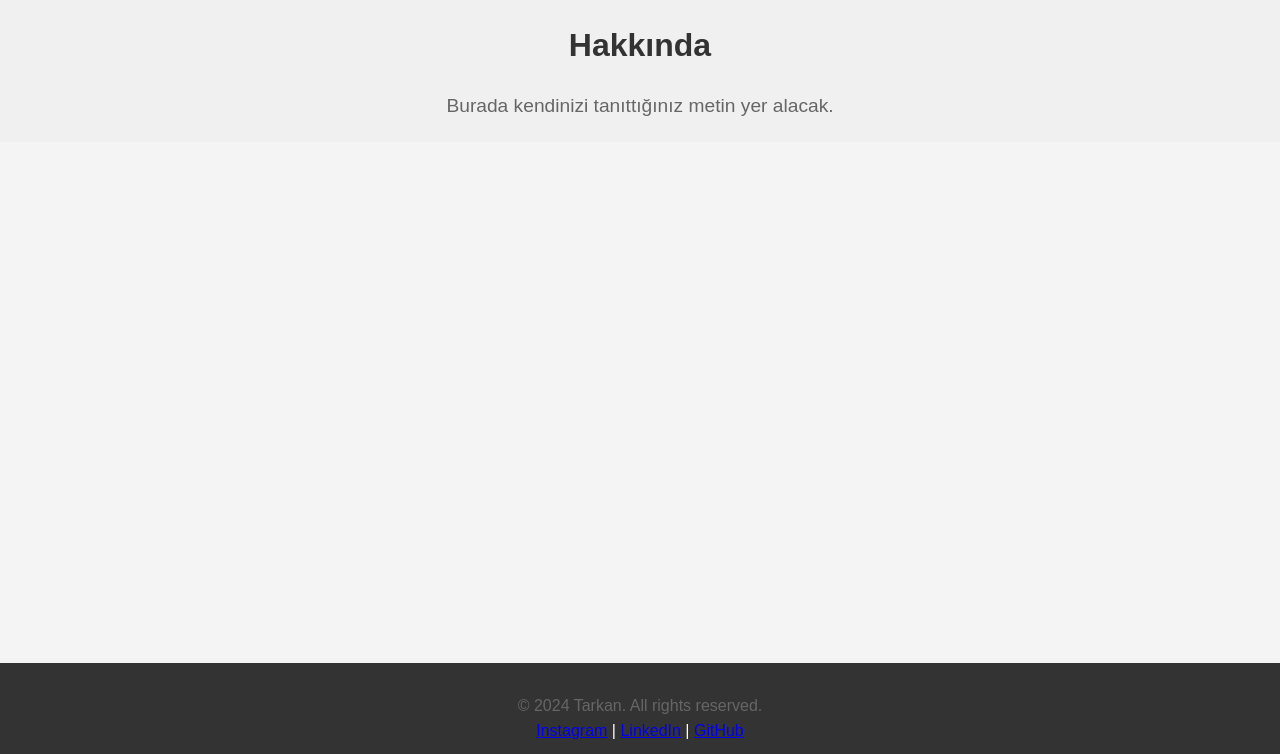
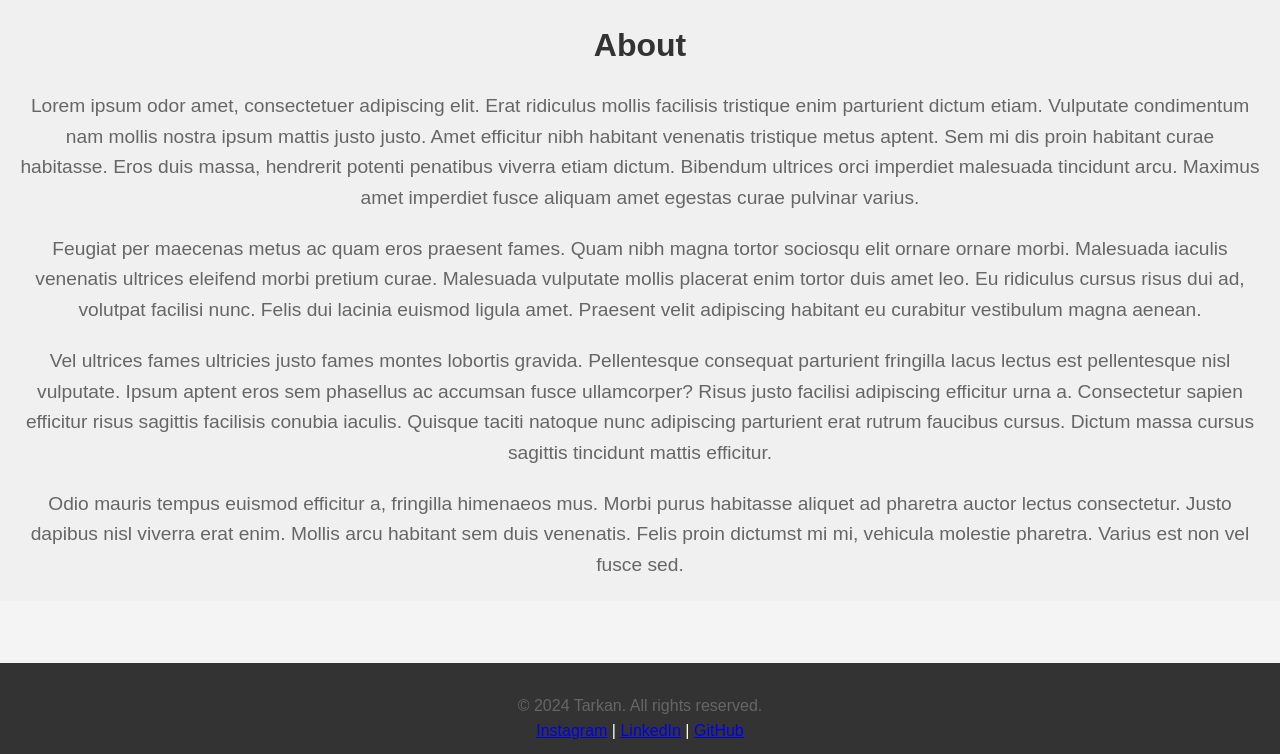
Before and after one commit to tarkangur/Portfolio-Website, a Flask app: page /about in a window 1280 px wide. Shown: the part 46-800 px from the top of the page. Run offline with Flask 3, Linux system fonts and the light colour scheme; some libraries are stand-ins or nearby versions.

Commit message:
Update about.html

```diff
--- a/templates/about.html
+++ b/templates/about.html
@@ -11,8 +11,11 @@
 
     <main>
         <section id="about-me">
-            <h2>Hakkında</h2>
-            <p>Burada kendinizi tanıttığınız metin yer alacak.</p>
+            <h2>About</h2>
+            <p>Lorem ipsum odor amet, consectetuer adipiscing elit. Erat ridiculus mollis facilisis tristique enim parturient dictum etiam. Vulputate condimentum nam mollis nostra ipsum mattis justo justo. Amet efficitur nibh habitant venenatis tristique metus aptent. Sem mi dis proin habitant curae habitasse. Eros duis massa, hendrerit potenti penatibus viverra etiam dictum. Bibendum ultrices orci imperdiet malesuada tincidunt arcu. Maximus amet imperdiet fusce aliquam amet egestas curae pulvinar varius.</p>
+            <p>Feugiat per maecenas metus ac quam eros praesent fames. Quam nibh magna tortor sociosqu elit ornare ornare morbi. Malesuada iaculis venenatis ultrices eleifend morbi pretium curae. Malesuada vulputate mollis placerat enim tortor duis amet leo. Eu ridiculus cursus risus dui ad, volutpat facilisi nunc. Felis dui lacinia euismod ligula amet. Praesent velit adipiscing habitant eu curabitur vestibulum magna aenean.</p>
+            <p>Vel ultrices fames ultricies justo fames montes lobortis gravida. Pellentesque consequat parturient fringilla lacus lectus est pellentesque nisl vulputate. Ipsum aptent eros sem phasellus ac accumsan fusce ullamcorper? Risus justo facilisi adipiscing efficitur urna a. Consectetur sapien efficitur risus sagittis facilisis conubia iaculis. Quisque taciti natoque nunc adipiscing parturient erat rutrum faucibus cursus. Dictum massa cursus sagittis tincidunt mattis efficitur.</p>
+            <p>Odio mauris tempus euismod efficitur a, fringilla himenaeos mus. Morbi purus habitasse aliquet ad pharetra auctor lectus consectetur. Justo dapibus nisl viverra erat enim. Mollis arcu habitant sem duis venenatis. Felis proin dictumst mi mi, vehicula molestie pharetra. Varius est non vel fusce sed.</p>
         </section>
     </main>
 
```
